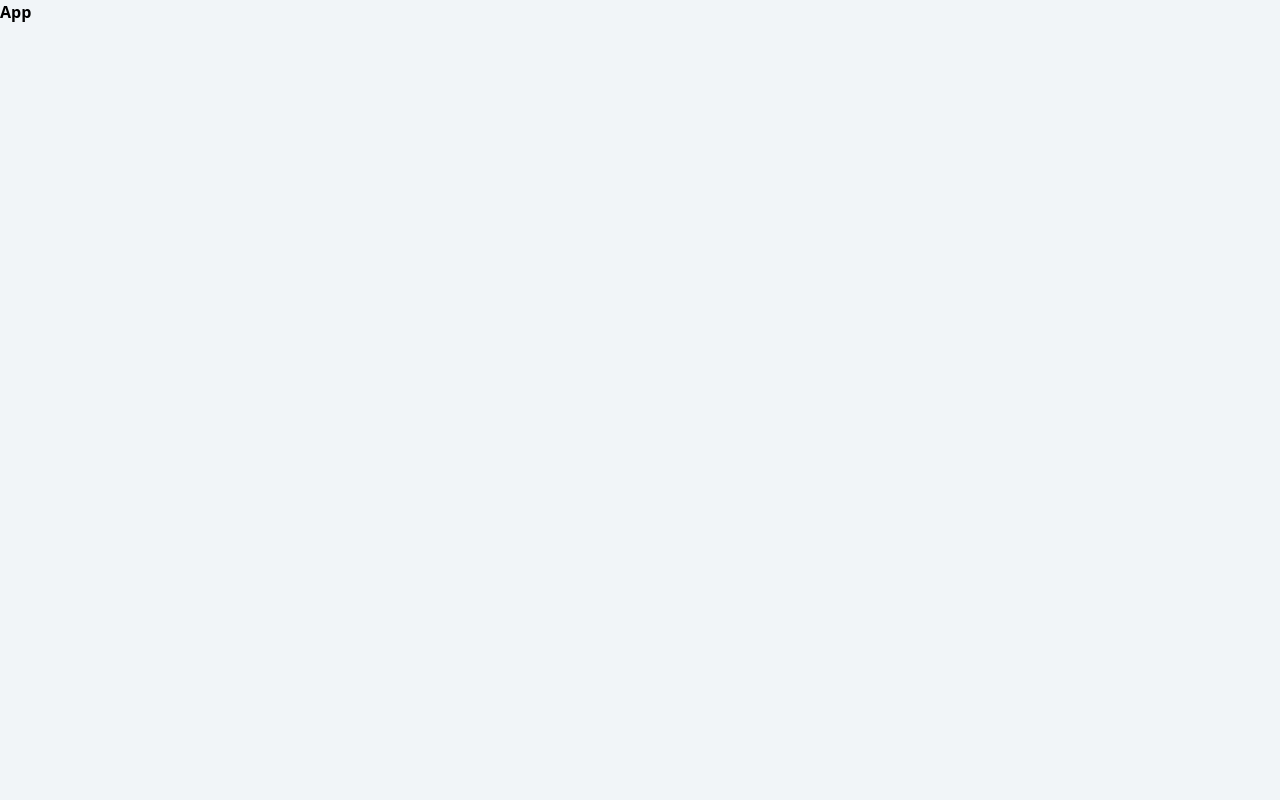
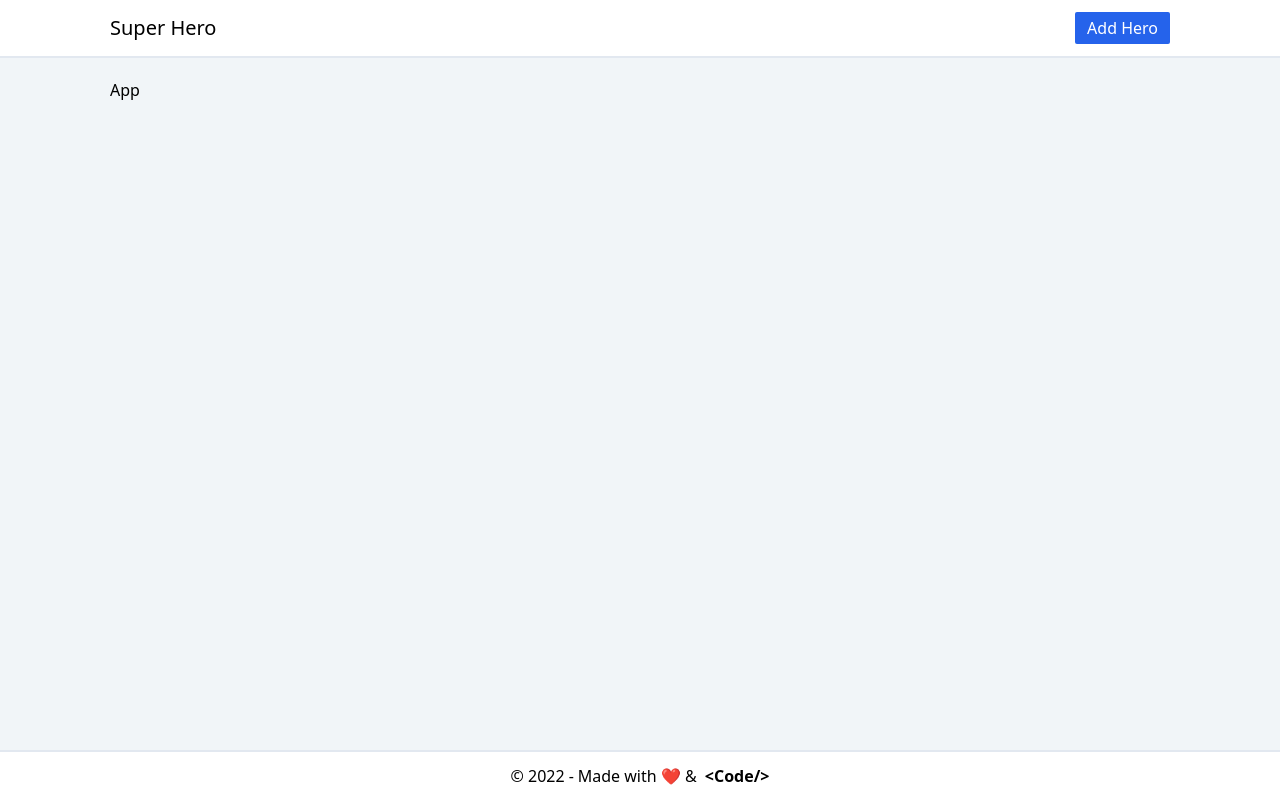
Before and after one commit to Mridul2820/superhero-app, a Next.js app: page / in a window 1280 px wide. Built offline with nearby package versions, Linux system fonts and the light colour scheme.

Commit message:
app layout

```diff
--- /dev/null
+++ b/components/layout/Footer.js
@@ -0,0 +1,24 @@
+import React from 'react'
+
+const Footer = () => {
+    return (
+        <footer className='p-3 flex justify-center items-center gap-1 flex-col sm:flex-row bg-white border-t-2 border-slate-200'>
+            <span>
+                &copy; {new Date().getFullYear()}
+            </span>
+            {" - "}
+            <span>Made with ❤ {'& '}
+                <a
+                    className='ml-1 font-semibold'
+                    href="https://github.com/Mridul2820/superhero-app"
+                    target='_blank'
+                    rel='noreferrer'
+                >
+                    {'<Code/>'}
+                </a>
+            </span>
+        </footer>
+    )
+}
+
+export default Footer
--- /dev/null
+++ b/components/layout/NavBar.js
@@ -0,0 +1,23 @@
+import React from 'react';
+import Link from 'next/link';
+
+const NavBar = () => {
+    return (
+        <nav className=' border-b-2 border-slate-200 bg-white'>
+            <div className="flex justify-between items-center max-w-[1100px] mx-auto px-5 py-3">
+                <Link href="/">
+                    <a>
+                        <h1 className="text-xl font-extralight">
+                            Super Hero
+                        </h1>
+                    </a>
+                </Link>
+                <button className='bg-blue-600 text-white px-3 py-1 rounded-sm'>
+                    Add Hero
+                </button>
+            </div>
+        </nav>
+    );
+};
+
+export default NavBar;
--- a/pages/_app.js
+++ b/pages/_app.js
@@ -4,12 +4,16 @@ import '../styles/globals.css'
 // SEO
 import { DefaultSeo } from 'next-seo'
 import SEO from '../next-seo.config'
+import NavBar from '../components/layout/NavBar'
+import Footer from '../components/layout/Footer'
 
 function MyApp({ Component, pageProps }) {
     return (
         <RecoilRoot>
             <DefaultSeo {...SEO} />
+            <NavBar />
             <Component {...pageProps} />
+            <Footer />
         </RecoilRoot>
     )
 }
--- a/pages/index.js
+++ b/pages/index.js
@@ -2,7 +2,7 @@ import React from 'react'
 
 const Home = () => {
     return (
-        <div className='font-bold'>
+        <div className='min-h-[calc(100vh-108px)] max-w-[1100px] mx-auto p-5'>
             App
         </div>
     )
```
